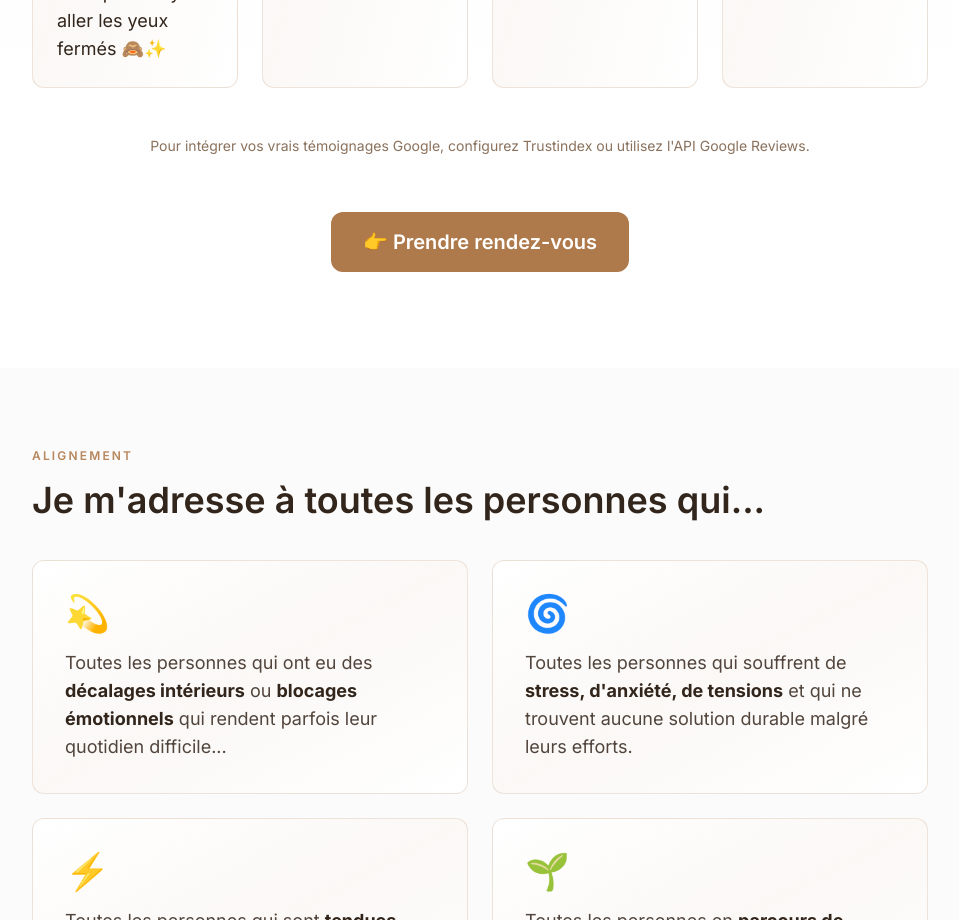
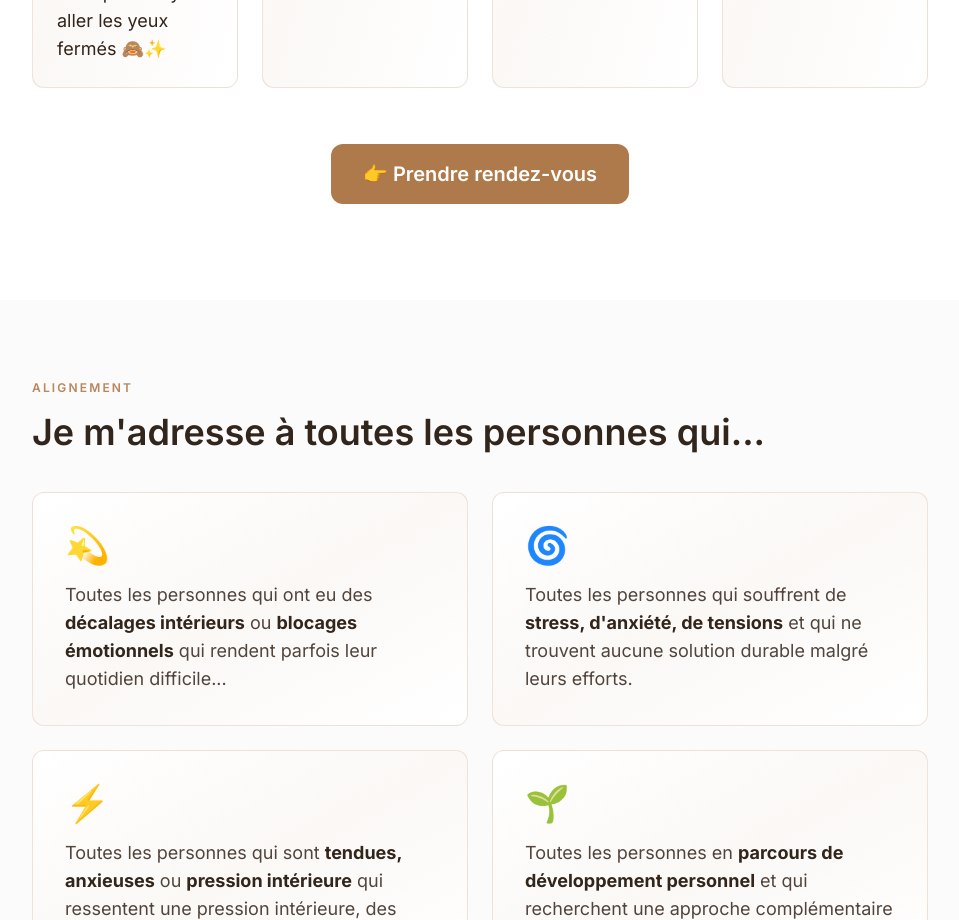
Before and after one commit to ilanamar26-code/anoucksite, a Next.js app: page / in a window 1280 px wide. Shown: the part 3080-4000 px from the top of the page, without its empty margins (160-1119 px from the left). Built offline with nearby package versions, Linux system fonts and the light colour scheme.

Commit message:
Supprimer phrase d'intégration témoignages Google

```diff
--- a/components/GoogleTestimonials.tsx
+++ b/components/GoogleTestimonials.tsx
@@ -121,18 +121,6 @@ export function GoogleTestimonials() {
         ))}
       </div>
 
-      {/* Note: Pour intégrer de vrais témoignages Google, utilisez Trustindex ou Google Reviews API */}
-      <motion.div
-        className="text-center text-sm text-muted-foreground pt-4"
-        initial={{ opacity: 0 }}
-        whileInView={{ opacity: 1 }}
-        viewport={{ once: true }}
-        transition={{ delay: 0.3 }}
-      >
-        <p>
-          Pour intégrer vos vrais témoignages Google, configurez Trustindex ou utilisez l'API Google Reviews.
-        </p>
-      </motion.div>
     </div>
   );
 }
```
